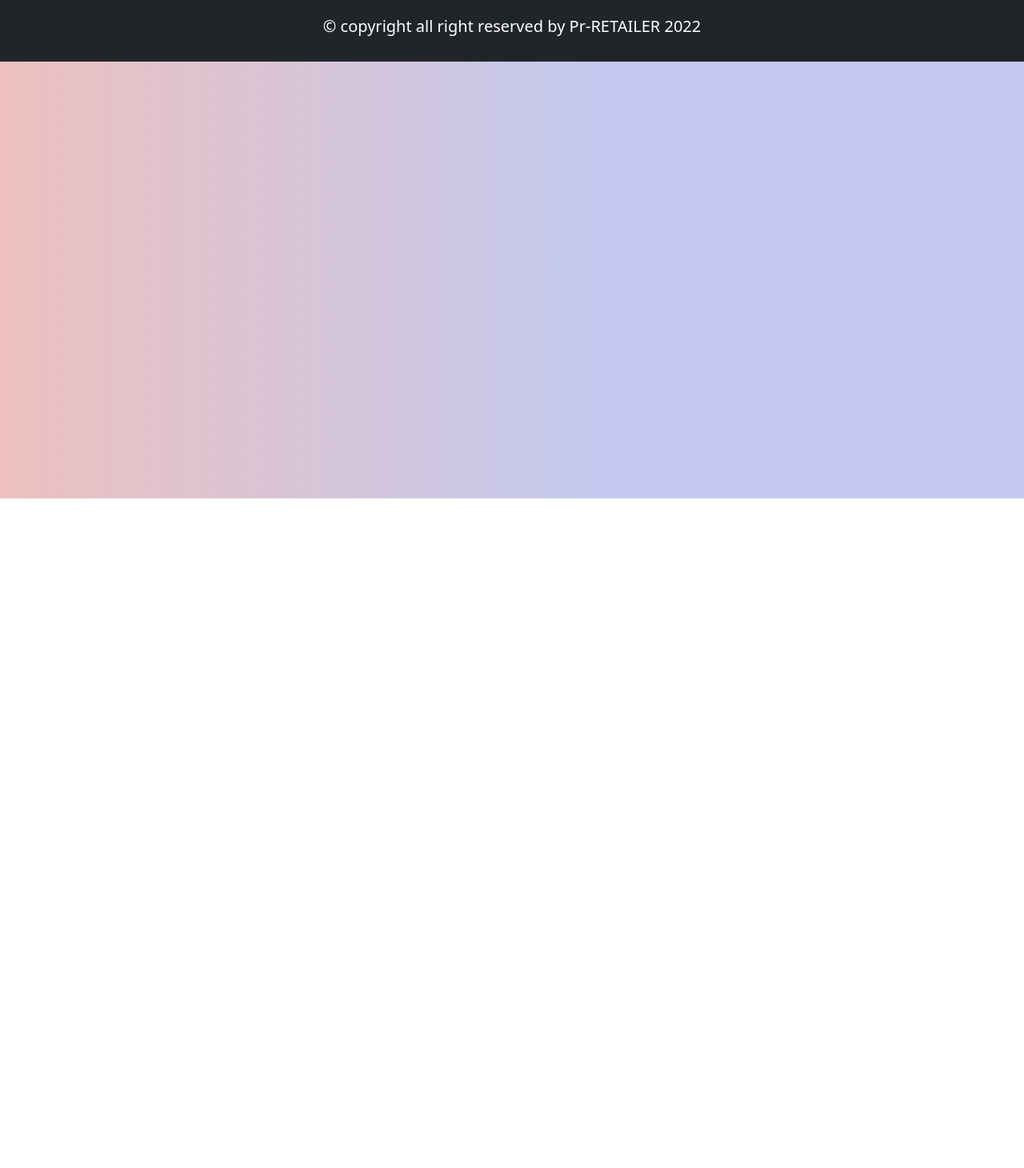
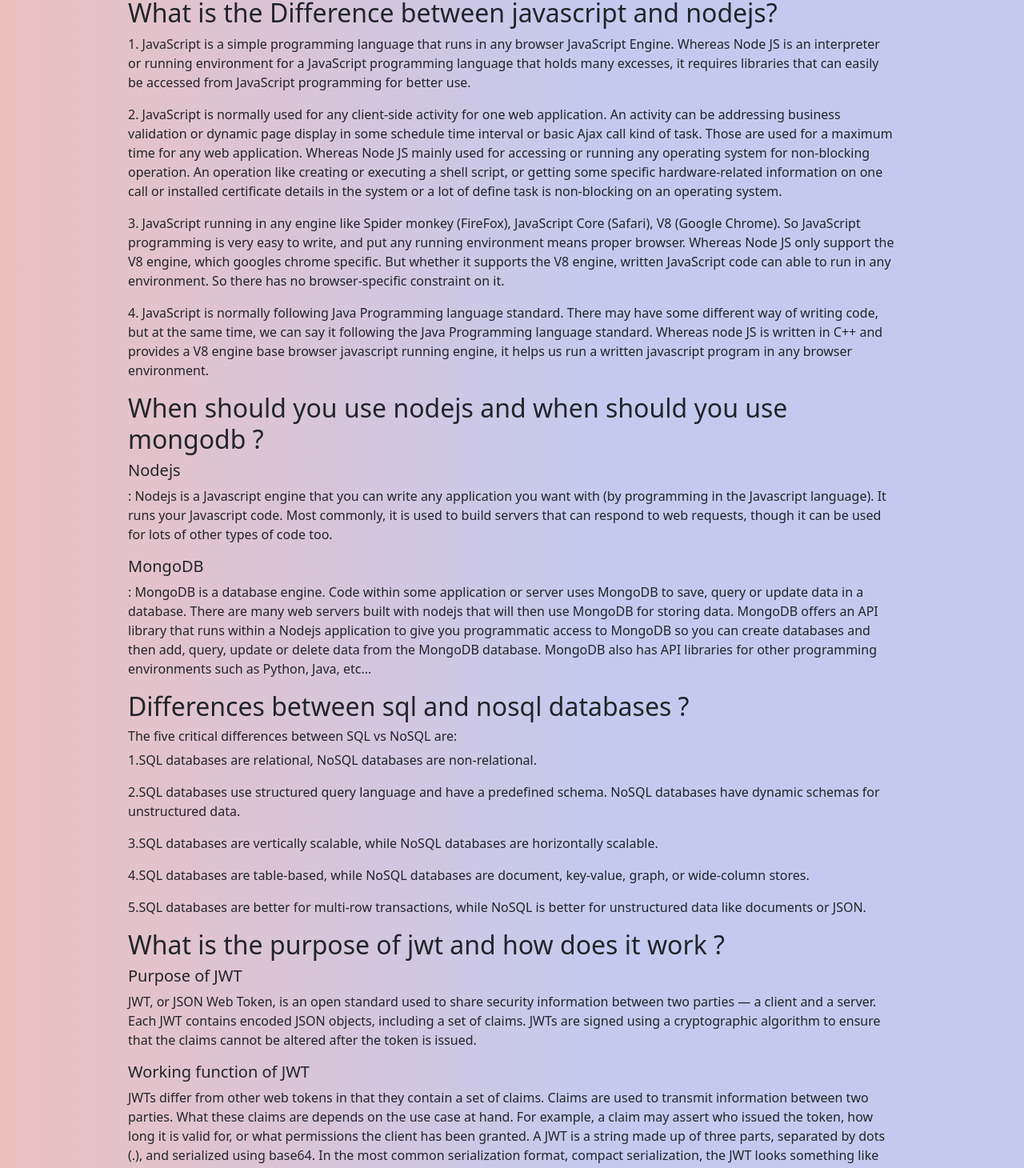
Before and after one commit to mdAlnahian/warehouse-client, a React (Create React App) app: page /blog in a window 1280 px wide. Shown: the part 177-1637 px from the top of the page at 80% size. Before the commit the page ends 800 px from the top, so only its background shows below. Built offline with nearby package versions, Linux system fonts and the light colour scheme; no server answers.

Commit message:
blog section added

```diff
--- a/src/App.js
+++ b/src/App.js
@@ -12,6 +12,8 @@ import AddItem from "./Page/AddItem/AddItem";
 import ManageItem from "./Page/ManageItem/ManageItem";
 import ExtraOne from "./Page/ExtraOne/ExtraOne";
 import ExtraTwo from "./Page/ExtraTwo/ExtraTwo";
+import NotFound from "./Page/NotFound/NotFound";
+import Blog from "./Page/Blog/Blog";
 
 
 
@@ -26,6 +28,7 @@ function App() {
         <Route path="/items" element={<Items></Items>}></Route>
         <Route path="/exOne" element={<ExtraOne></ExtraOne>}></Route>
         <Route path="/exTwo" element={<ExtraTwo></ExtraTwo>}></Route>
+        <Route path="/blog" element={<Blog></Blog>}></Route>
 
         <Route
           path="/item/:id"
@@ -54,6 +57,7 @@ function App() {
 
         <Route path="/login" element={<Login></Login>}></Route>
         <Route path="/register" element={<Register></Register>}></Route>
+        <Route path="*" element={<NotFound></NotFound>}></Route>
       </Routes>
       <Footer></Footer>
     </div>
--- /dev/null
+++ b/src/Page/Blog/Blog.js
@@ -0,0 +1,117 @@
+import React from 'react';
+import './Blog.css'
+
+const Blog = () => {
+    return (
+      <div className="w-75 mx-auto mt-5">
+        <div>
+          <h2>What is the Difference between javascript and nodejs?</h2>
+          <p>
+            1. JavaScript is a simple programming language that runs in any
+            browser JavaScript Engine. Whereas Node JS is an interpreter or
+            running environment for a JavaScript programming language that holds
+            many excesses, it requires libraries that can easily be accessed
+            from JavaScript programming for better use.
+          </p>
+          <p>
+            2. JavaScript is normally used for any client-side activity for one
+            web application. An activity can be addressing business validation
+            or dynamic page display in some schedule time interval or basic Ajax
+            call kind of task. Those are used for a maximum time for any web
+            application. Whereas Node JS mainly used for accessing or running
+            any operating system for non-blocking operation. An operation like
+            creating or executing a shell script, or getting some specific
+            hardware-related information on one call or installed certificate
+            details in the system or a lot of define task is non-blocking on an
+            operating system.
+          </p>
+          <p>
+            3. JavaScript running in any engine like Spider monkey (FireFox),
+            JavaScript Core (Safari), V8 (Google Chrome). So JavaScript
+            programming is very easy to write, and put any running environment
+            means proper browser. Whereas Node JS only support the V8 engine,
+            which googles chrome specific. But whether it supports the V8
+            engine, written JavaScript code can able to run in any environment.
+            So there has no browser-specific constraint on it.
+          </p>
+          <p>
+            4. JavaScript is normally following Java Programming language
+            standard. There may have some different way of writing code, but at
+            the same time, we can say it following the Java Programming language
+            standard. Whereas node JS is written in C++ and provides a V8 engine
+            base browser javascript running engine, it helps us run a written
+            javascript program in any browser environment.
+          </p>
+        </div>
+        <div>
+          <h2>When should you use nodejs and when should you use mongodb ? </h2>
+          <p>
+            <h5>Nodejs </h5> : Nodejs is a Javascript engine that you can write
+            any application you want with (by programming in the Javascript
+            language). It runs your Javascript code. Most commonly, it is used
+            to build servers that can respond to web requests, though it can be
+            used for lots of other types of code too.
+          </p>
+          <p>
+            <h5>MongoDB </h5> : MongoDB is a database engine. Code within some
+            application or server uses MongoDB to save, query or update data in
+            a database. There are many web servers built with nodejs that will
+            then use MongoDB for storing data. MongoDB offers an API library
+            that runs within a Nodejs application to give you programmatic
+            access to MongoDB so you can create databases and then add, query,
+            update or delete data from the MongoDB database. MongoDB also has
+            API libraries for other programming environments such as Python,
+            Java, etc...
+          </p>
+        </div>
+        <div>
+          <h2> Differences between sql and nosql databases ?</h2>
+          <h6>The five critical differences between SQL vs NoSQL are:</h6>
+          <p>
+            1.SQL databases are relational, NoSQL databases are non-relational.
+          </p>
+          <p>
+            2.SQL databases use structured query language and have a predefined
+            schema. NoSQL databases have dynamic schemas for unstructured data.
+          </p>
+          <p>
+            3.SQL databases are vertically scalable, while NoSQL databases are
+            horizontally scalable.
+          </p>
+          <p>
+            4.SQL databases are table-based, while NoSQL databases are document,
+            key-value, graph, or wide-column stores.
+          </p>
+          <p>
+            5.SQL databases are better for multi-row transactions, while NoSQL
+            is better for unstructured data like documents or JSON.
+          </p>
+        </div>
+        <div>
+          <h2>What is the purpose of jwt and how does it work ? </h2>
+          <p>
+            <h5>Purpose of JWT</h5>
+            JWT, or JSON Web Token, is an open standard used to share security
+            information between two parties — a client and a server. Each JWT
+            contains encoded JSON objects, including a set of claims. JWTs are
+            signed using a cryptographic algorithm to ensure that the claims
+            cannot be altered after the token is issued.
+          </p>
+          <p>
+            <h5> Working function of JWT</h5>
+            JWTs differ from other web tokens in that they contain a set of
+            claims. Claims are used to transmit information between two parties.
+            What these claims are depends on the use case at hand. For example,
+            a claim may assert who issued the token, how long it is valid for,
+            or what permissions the client has been granted. A JWT is a string
+            made up of three parts, separated by dots (.), and serialized using
+            base64. In the most common serialization format, compact
+            serialization, the JWT looks something like this: xxxxx.yyyyy.zzzzz.
+
+          </p>
+        </div>
+      </div>
+    );
+};
+
+export default Blog;
--- a/src/Page/ManageItem/ManageItem.js
+++ b/src/Page/ManageItem/ManageItem.js
@@ -1,5 +1,6 @@
 import React  from 'react';
 import { Button } from 'react-bootstrap';
+import { Link } from 'react-router-dom';
 import useItems from '../hooks/useItems';
 import './ManageItem.css'
 
@@ -27,9 +28,18 @@ const ManageItem = () => {
 
   return (
     <div className="mt-5 text-center w-50 mx-auto">
+      <Link to="/additem">
+        <Button
+          className="text-center w-50 mx-auto align-x-axis mb-5"
+          variant="outline-dark"
+        >
+         GO TO ADD ITEM SECTION
+        </Button>
+      </Link>
+
       <h2>Manage Your Item Here </h2>
       {items.map((item) => (
-        <div key={item._id} className='w-100'>
+        <div key={item._id} className="w-100">
           <div className="back-card-dtyle2 mb-4">
             <div>
               <img src={item.img} alt="" srcset="" />
--- /dev/null
+++ b/src/Page/NotFound/NotFound.js
@@ -0,0 +1,11 @@
+import React from 'react';
+
+const NotFound = () => {
+    return (
+        <div className='text-center mt-5 mb-5' >
+            <h2>404 ! page not found</h2>
+        </div>
+    );
+};
+
+export default NotFound;
```
Also changed, not shown: src/Page/Blog/Blog.css (added).
